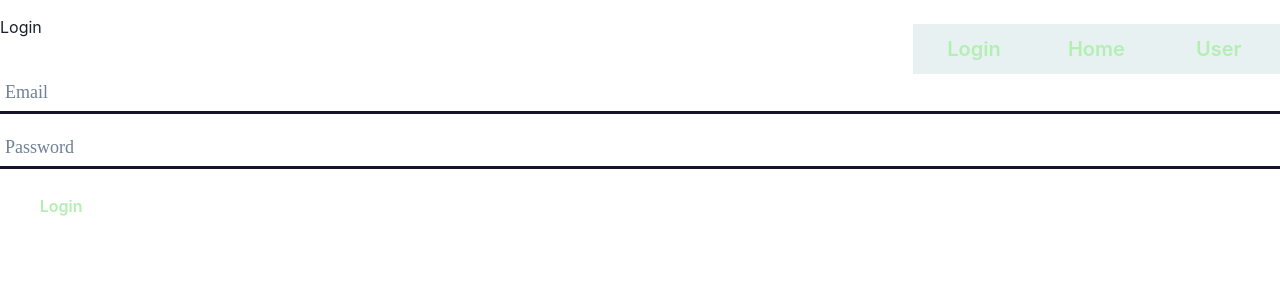
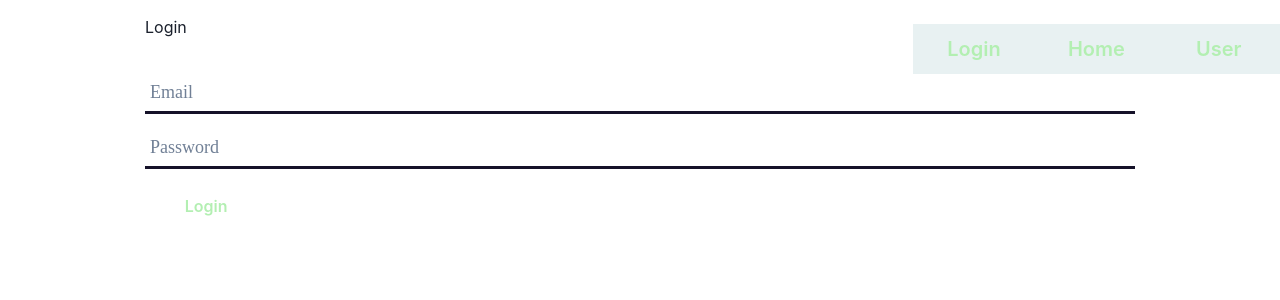
Before and after one commit to kevinkraiss/mern-project-03, a React (Create React App) app in the folder client/: page / in a window 1280 px wide. Shown: the top 300 px of the page. Built offline with nearby package versions, Linux system fonts and the light colour scheme.

Commit message:
adds container styling

```diff
--- a/client/src/App.js
+++ b/client/src/App.js
@@ -10,6 +10,7 @@ import Auth from './utils/auth'
 // import User from './pages/user'
 // import Login from './pages/login'
 
+import Container from './components/Container'
 import Page from './components/page'
 import Nav from './components/nav'
 
@@ -54,11 +55,11 @@ function App() {
           setCurrentPage={setCurrentPage}
           currentPage={currentPage}
           />
+
         <main>
-
-          <Page currentPage={currentPage}>
-
-          </Page>
+          <Container>
+            <Page currentPage={currentPage}></Page>
+          </Container>
         </main>
 
       </ApolloProvider>
```
